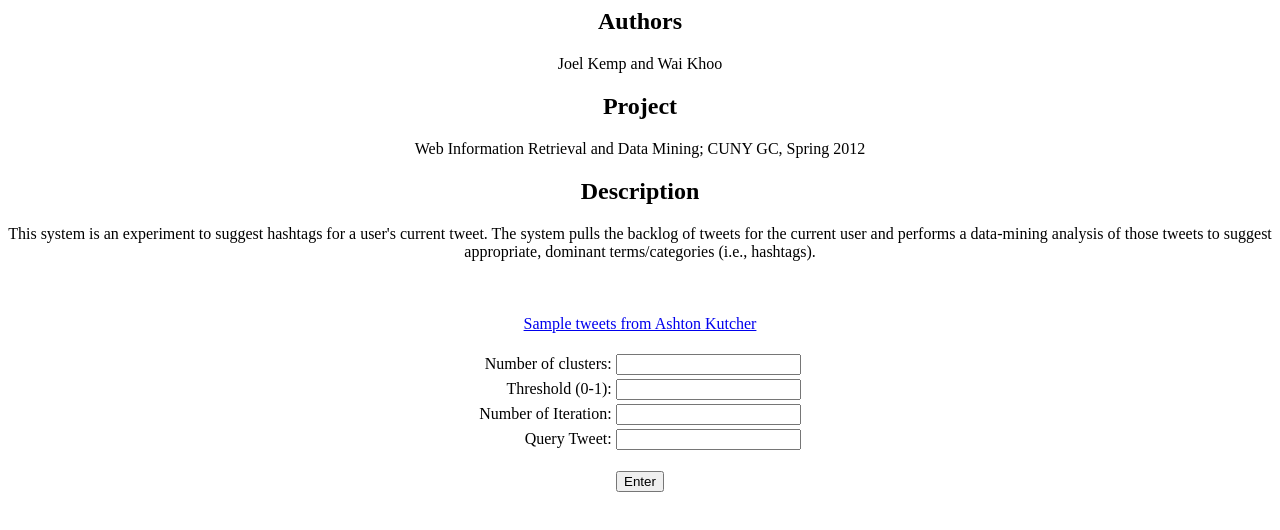
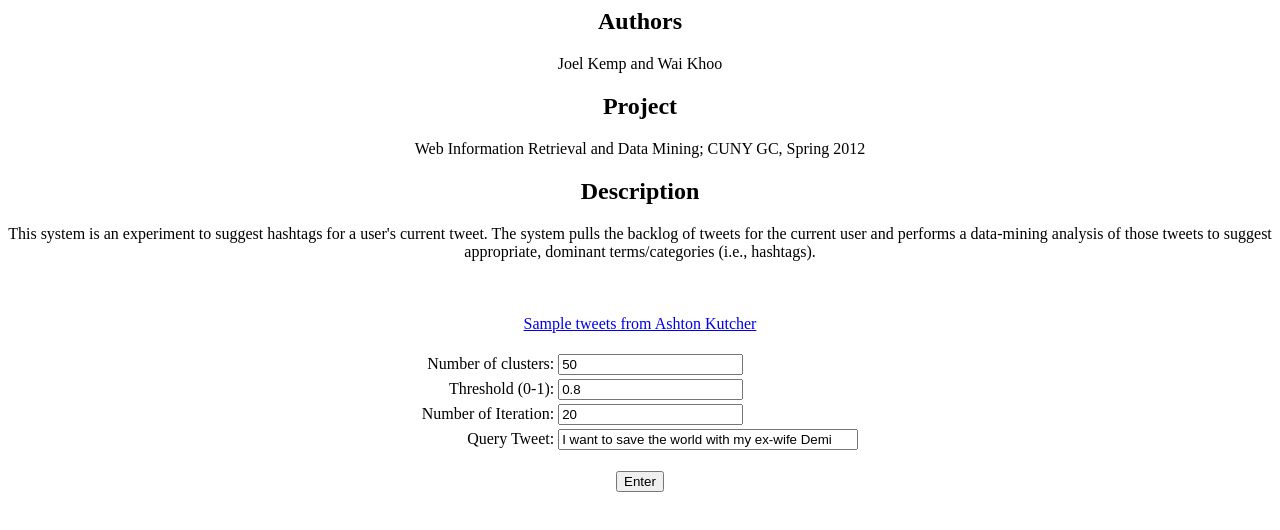
Before and after one commit to mrjoelkemp/hashsuggest, a plain HTML site: page index.html in a window 1280 px wide. Drawn offline with Linux system fonts and the light colour scheme.

Commit message:
Added default values to front-end

```diff
--- a/index.html
+++ b/index.html
@@ -21,19 +21,19 @@ This system is an experiment to suggest hashtags for a user's current tweet. The
 <table border="0">
 	<tr>
 		<td align="right">Number of clusters:</td>
-		<td><input type="text" name="K"></td>
+		<td><input type="text" name="K" value="50"></td>
 	</tr>
 	<tr>
 		<td align="right">Threshold (0-1):</td>
-		<td><input type="text" name="Thres"></td>
+		<td><input type="text" name="Thres" value="0.8"></td>
 	</tr>
 	<tr>
 		<td align="right">Number of Iteration:</td>
-		<td><input type="text" name="Iter"></td>
+		<td><input type="text" name="Iter" value="20"></td>
 	</tr>
 	<tr>
 		<td align="right">Query Tweet:</td>
-		<td><input type="text" name="Tweet"></td>
+		<td><input type="text" name="Tweet" style="width: 300px;" value="I want to save the world with my ex-wife Demi"></td>
 	</tr>
 </table>
 <br>
```
